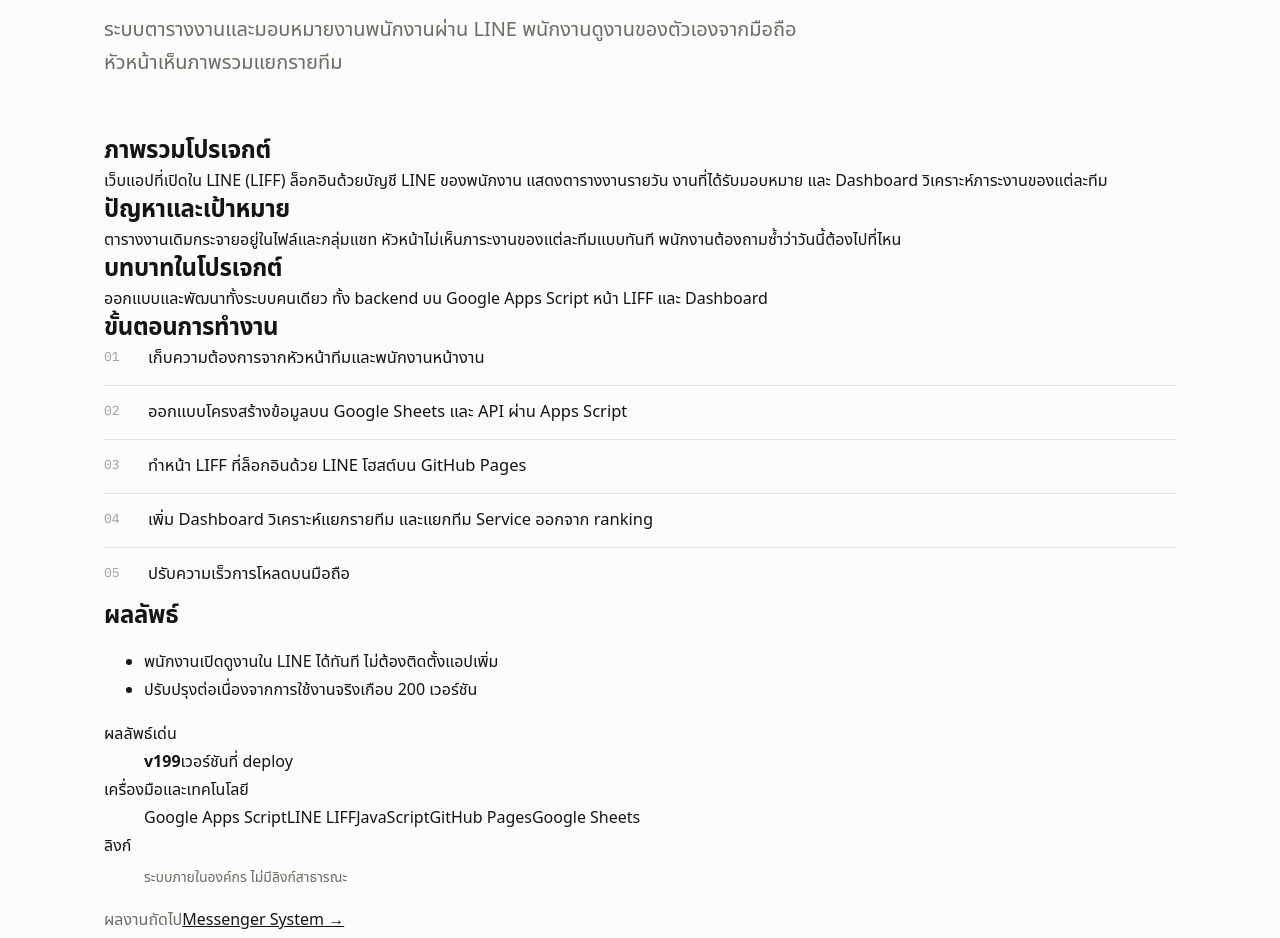
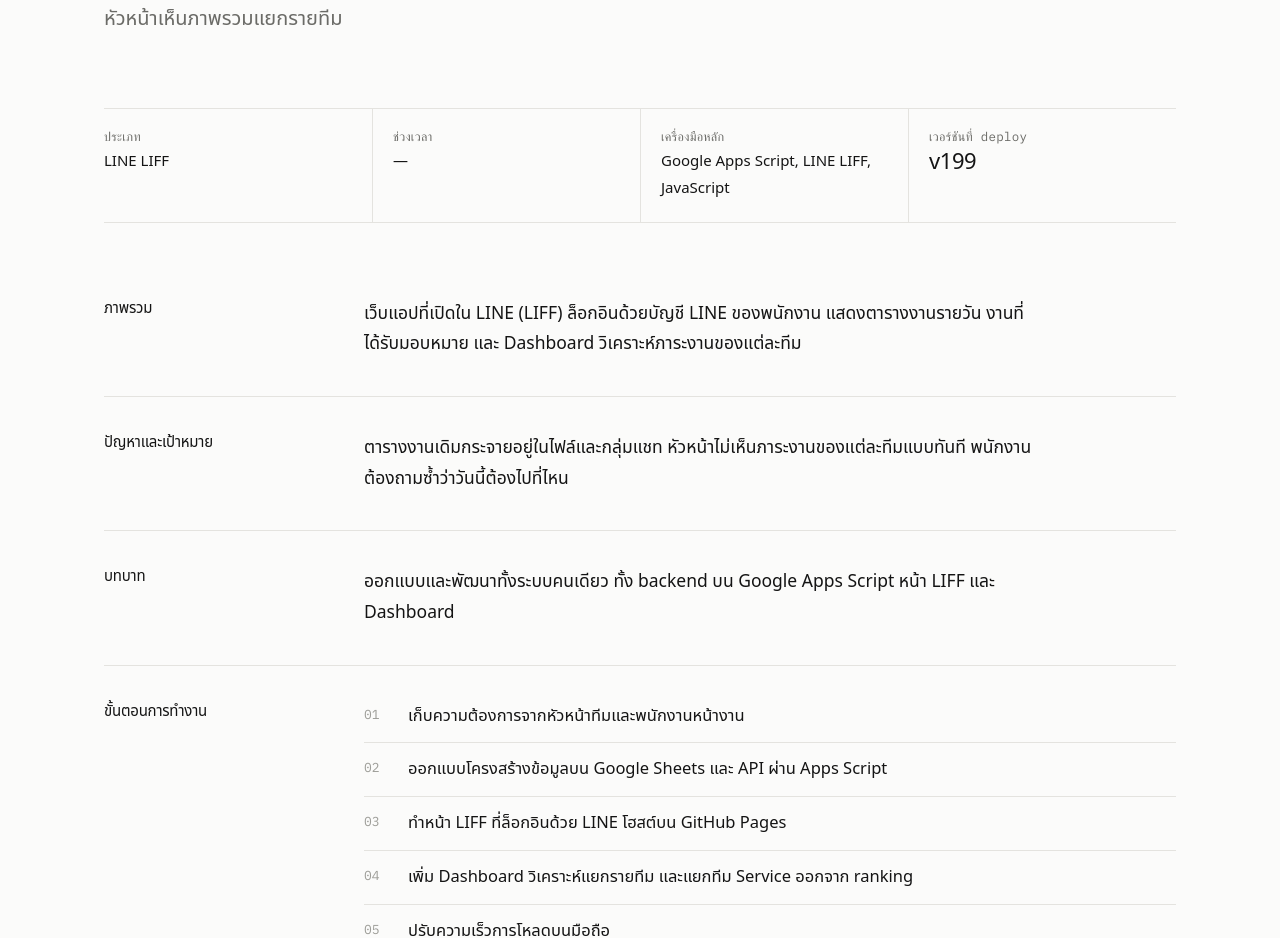
Before and after one commit to nutnetworkit-cloud/nutnetworkit-cloud.github.io, a Next.js app: page /projects/workforce-task-manager in a window 1280 px wide. Shown: the part 319-1257 px from the top of the page. Built offline with nearby package versions, Linux system fonts and the light colour scheme; a web font is replaced by a local one.

Commit message:
Add files via upload

```diff
--- a/app/projects/[slug]/page.tsx
+++ b/app/projects/[slug]/page.tsx
@@ -19,12 +19,20 @@ export async function generateMetadata({ params }: Params): Promise<Metadata> {
 
 function Sec({ title, children }: { title: string; children: ReactNode }) {
   return (
-    <section className="pd-sec">
+    <section className="cs-sec">
       <h2>{title}</h2>
-      {children}
+      <div>{children}</div>
     </section>
   );
 }
+
+const Prose = ({ text }: { text: string }) => (
+  <div className="prose">
+    {paragraphs(text).map((t) => (
+      <p key={t}>{t}</p>
+    ))}
+  </div>
+);
 
 export default async function ProjectPage({ params }: Params) {
   const p = getProject((await params).slug);
@@ -33,25 +41,55 @@ export default async function ProjectPage({ params }: Params) {
   const i = projects.findIndex((x) => x.id === p.id);
   const next = projects.length > 1 ? projects[(i + 1) % projects.length] : null;
   const when = period(p);
+  const hasLinks = isLink(p.links.demo) || isLink(p.links.github);
 
   return (
-    <>
-      <section className="page-h">
+    <article>
+      <header className="page-h">
         <Link className="back" href="/projects/">
           ← ผลงานทั้งหมด
         </Link>
-        <span className="label">{p.category}</span>
         <h1>{p.title}</h1>
         <p className="lede">{p.summary}</p>
-      </section>
+      </header>
 
-      <Cover project={p} className="pd-cover" />
+      <dl className="cs-meta">
+        <div>
+          <dt className="meta">ประเภท</dt>
+          <dd>{p.category}</dd>
+        </div>
+        <div>
+          <dt className="meta">ช่วงเวลา</dt>
+          <dd>{when || '—'}</dd>
+        </div>
+        <div>
+          <dt className="meta">เครื่องมือหลัก</dt>
+          <dd>{p.tech.slice(0, 3).join(', ')}</dd>
+        </div>
+        <div>
+          <dt className="meta">{p.metric.value ? p.metric.label : 'ลิงก์'}</dt>
+          <dd className={p.metric.value ? 'big' : ''}>{p.metric.value || (hasLinks ? 'ด้านล่าง' : 'ระบบภายในองค์กร')}</dd>
+        </div>
+      </dl>
 
-      <div className="pd-grid">
-        <div className="pd-main">
-          {p.overview && <Sec title="ภาพรวมโปรเจกต์">{paragraphs(p.overview).map((t) => <p key={t}>{t}</p>)}</Sec>}
-          {p.problem && <Sec title="ปัญหาและเป้าหมาย">{paragraphs(p.problem).map((t) => <p key={t}>{t}</p>)}</Sec>}
-          {p.role && <Sec title="บทบาทในโปรเจกต์">{paragraphs(p.role).map((t) => <p key={t}>{t}</p>)}</Sec>}
+      <Cover project={p} className="cs-cover" />
+
+      <div className="cs-body">
+        {p.overview && (
+          <Sec title="ภาพรวม">
+            <Prose text={p.overview} />
+          </Sec>
+        )}
+        {p.problem && (
+          <Sec title="ปัญหาและเป้าหมาย">
+            <Prose text={p.problem} />
+          </Sec>
+        )}
+        {p.role && (
+          <Sec title="บทบาท">
+            <Prose text={p.role} />
+          </Sec>
+        )}
         {p.process.length > 0 && (
           <Sec title="ขั้นตอนการทำงาน">
             <ol className="steps">
@@ -65,13 +103,16 @@ export default async function ProjectPage({ params }: Params) {
         )}
         {p.results.length > 0 && (
           <Sec title="ผลลัพธ์">
-              <ul className="results">
+            <ul className="outcomes">
               {p.results.map((s) => (
                 <li key={s}>{s}</li>
               ))}
             </ul>
           </Sec>
         )}
+        <Sec title="เครื่องมือและเทคโนโลยี">
+          <p style={{ fontSize: 17 }}>{p.tech.join(' · ')}</p>
+        </Sec>
         {p.images.length > 0 && (
           <Sec title="ภาพประกอบ">
             <div className="gal">
@@ -82,67 +123,32 @@ export default async function ProjectPage({ params }: Params) {
             </div>
           </Sec>
         )}
-        </div>
-
-        <aside className="pd-side">
-          <dl>
-            {p.metric.value && (
-              <div>
-                <dt className="label">ผลลัพธ์เด่น</dt>
-                <dd className="pd-metric">
-                  <b>{p.metric.value}</b>
-                  <span>{p.metric.label}</span>
-                </dd>
-              </div>
-            )}
-            {when && (
-              <div>
-                <dt className="label">ช่วงเวลา</dt>
-                <dd>{when}</dd>
-              </div>
-            )}
-            <div>
-              <dt className="label">เครื่องมือและเทคโนโลยี</dt>
-              <dd className="tags">
-                {p.tech.map((t) => (
-                  <span className="tag" key={t}>
-                    {t}
-                  </span>
-                ))}
-              </dd>
-            </div>
-            <div>
-              <dt className="label">ลิงก์</dt>
-              <dd className="copy-row" style={{ paddingTop: 6 }}>
+        {hasLinks && (
+          <Sec title="ลิงก์">
+            <div className="cs-links">
               {isLink(p.links.demo) && (
-                  <a className="btn pri sm" href={p.links.demo} target="_blank" rel="noopener noreferrer">
-                    เปิด Demo ↗
+                <a className="ulink" href={p.links.demo} target="_blank" rel="noopener noreferrer">
+                  เปิดดูระบบจริง <span className="arrow">↗</span>
                 </a>
               )}
               {isLink(p.links.github) && (
-                  <a className="btn ghost sm" href={p.links.github} target="_blank" rel="noopener noreferrer">
-                    GitHub ↗
+                <a className="ulink" href={p.links.github} target="_blank" rel="noopener noreferrer">
+                  ซอร์สโค้ดบน GitHub <span className="arrow">↗</span>
                 </a>
               )}
-                {!isLink(p.links.demo) && !isLink(p.links.github) && (
-                  <span className="muted" style={{ fontSize: 14 }}>
-                    ระบบภายในองค์กร ไม่มีลิงก์สาธารณะ
-                  </span>
+            </div>
+          </Sec>
         )}
-              </dd>
-            </div>
-          </dl>
-        </aside>
       </div>
 
       {next && next.id !== p.id && (
-        <div className="nextp">
-          <span className="muted">ผลงานถัดไป</span>
-          <Link className="linkbtn" href={`/projects/${next.slug}/`}>
-            {next.title} →
+        <Link className="next" href={`/projects/${next.slug}/`}>
+          <span className="meta">ผลงานถัดไป</span>
+          <b>
+            {next.title} <span className="arrow">→</span>
+          </b>
         </Link>
-        </div>
       )}
-    </>
+    </article>
   );
 }
```
Lines whose indentation alone changed are shown as unchanged.
